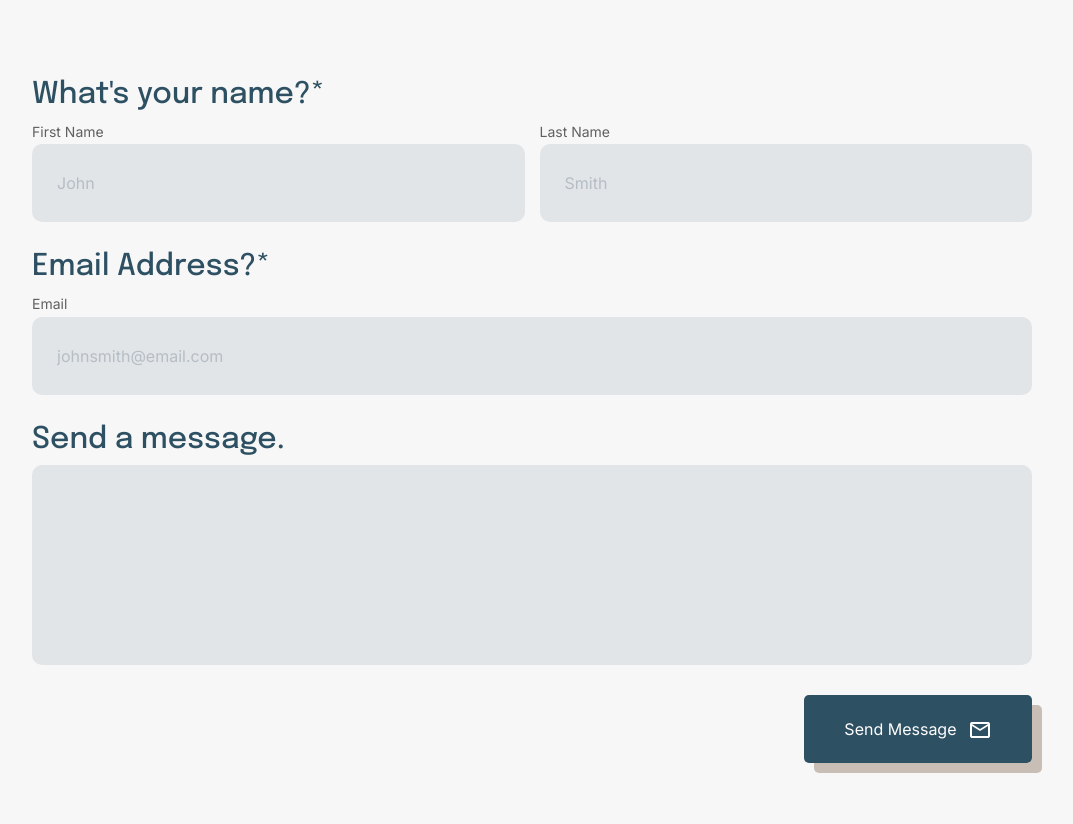
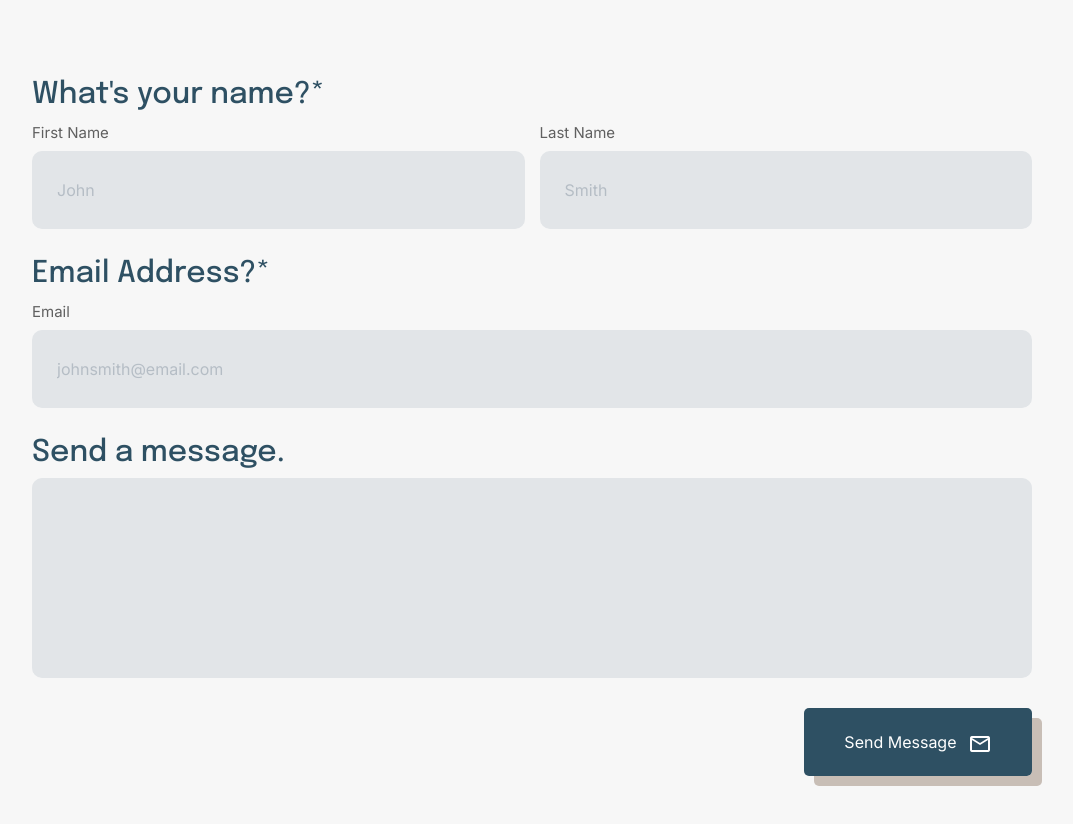
Before and after one commit to Alexcmyk/Rhythm-and-Roads, a plain HTML site: page index.html in a window 1280 px wide. Shown: the part 2820-3644 px from the top of the page, without its empty margins (108-1181 px from the left). Drawn offline with Linux system fonts and the light colour scheme.

```diff
--- a/dist/styles.css
+++ b/dist/styles.css
@@ -981,7 +981,8 @@ section.contact .form-container h3 {
 }
 
 section.contact .form-container label {
-  font-size: 14px;
+  font-size: 15px;
+  margin-bottom: 5px;
   color: var(--fontColor-body);
   display: block;
 }
```
Also changed, not shown: 1 other file.
